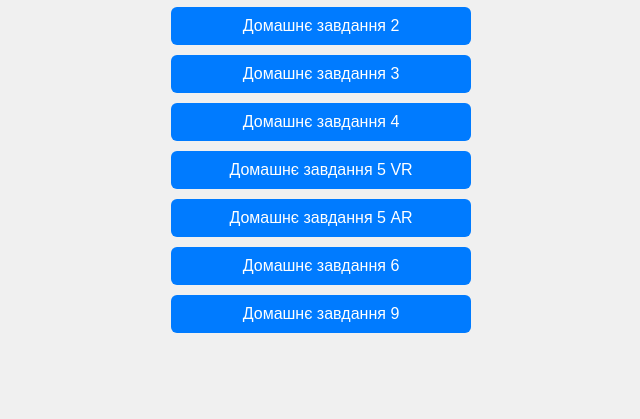
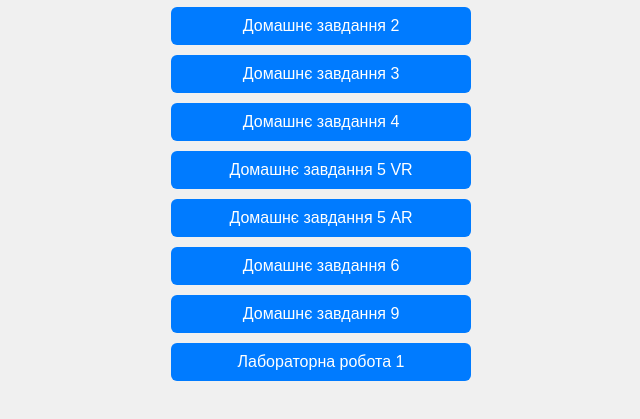
Before and after one commit to d3v111l/ar_js, a plain HTML site: page index.html in a window 1280 px wide. Shown: the part 169-588 px from the top of the page, without its empty margins (319-959 px from the left). Drawn offline with Linux system fonts and the light colour scheme.

Commit message:
Update index.html

```diff
--- a/index.html
+++ b/index.html
@@ -46,6 +46,7 @@
     <a href="hw5/homework5AR.html">Домашнє завдання 5 AR</a>
     <a href="hw6/homework6.html">Домашнє завдання 6</a>
     <a href="hw9/homework9.html">Домашнє завдання 9</a>
+    <a href="lab1/lab1.html">Лабораторна робота 1</a>
   </div>
 </body>
 </html>
```
